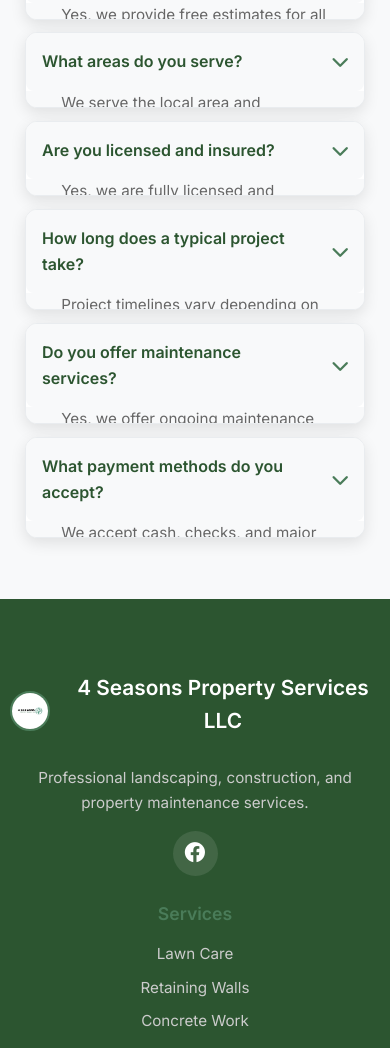
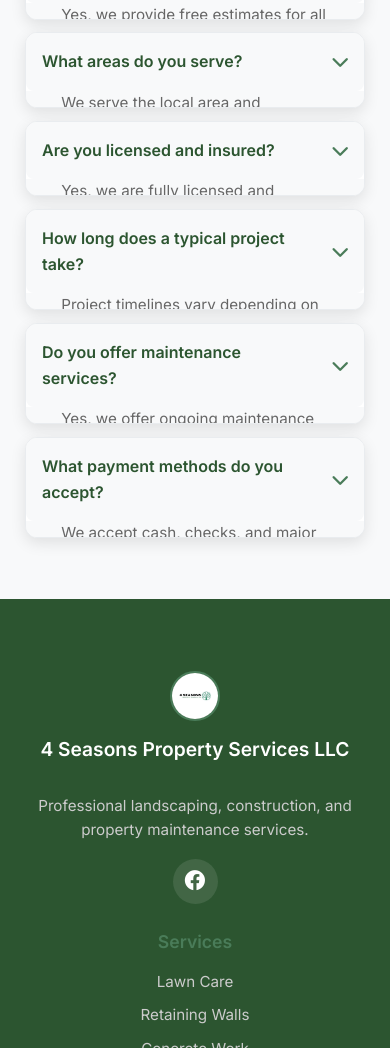
Before and after one commit to Chaseframeli/4-seasons-property-services, a website: page index.html in a window 390 px wide. Shown: the part 10952-12000 px from the top of the page. Drawn offline with Linux system fonts and the light colour scheme.

Commit message:
Improve footer logo alignment and styling for better visual appeal

```diff
--- a/styles.css
+++ b/styles.css
@@ -690,15 +690,26 @@ body {
     display: flex;
     align-items: center;
     gap: 1rem;
-    margin-bottom: 1rem;
+    margin-bottom: 1.5rem;
+    flex-wrap: wrap;
 }
 
 .footer-logo-img {
-    width: 40px;
-    height: 40px;
+    width: 50px;
+    height: 50px;
     border-radius: 50%;
     object-fit: cover;
     border: 2px solid #4a7c59;
+    flex-shrink: 0;
+}
+
+.footer-logo h3 {
+    color: white;
+    font-size: 1.4rem;
+    font-weight: 600;
+    margin: 0;
+    line-height: 1.2;
+    text-align: left;
 }
 
 .footer-section h3,
@@ -1273,10 +1284,18 @@ body {
         padding: 0 20px;
     }
 
+    .footer-logo {
+        justify-content: center;
+        text-align: center;
+        margin-bottom: 2rem;
+    }
+
     .footer-logo h3 {
-        font-size: 1.4rem;
-        margin-bottom: 1rem;
+        font-size: 1.3rem;
+        margin: 0;
         color: white;
+        text-align: center;
+        line-height: 1.3;
     }
 
     .footer-section h4 {
@@ -1600,9 +1619,16 @@ body {
         padding: 0 15px;
     }
 
+    .footer-logo {
+        justify-content: center;
+        text-align: center;
+    }
+
     .footer-logo h3 {
-        font-size: 1.3rem;
-        margin-bottom: 0.8rem;
+        font-size: 1.2rem;
+        margin: 0;
+        text-align: center;
+        line-height: 1.3;
     }
 
     .footer-section h4 {
```
